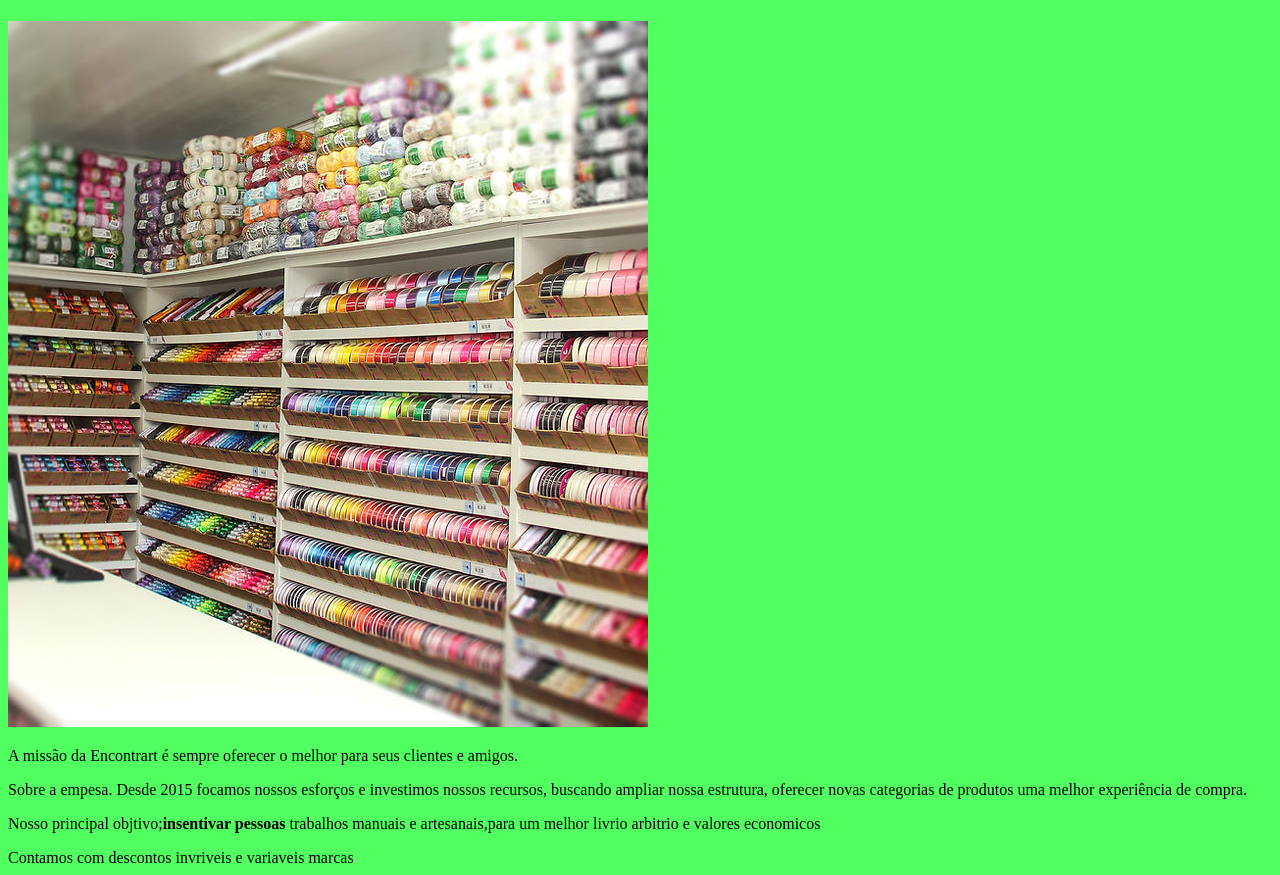
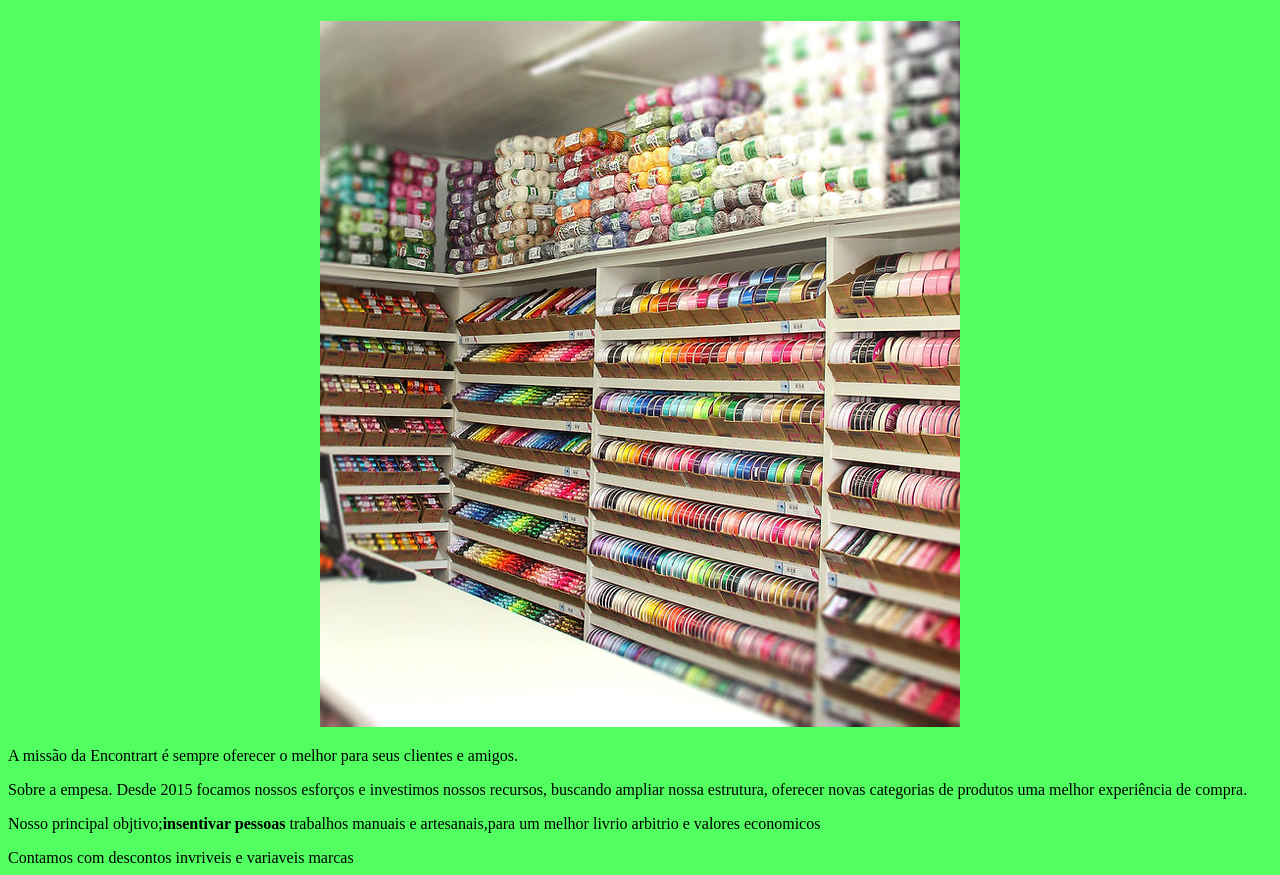
Before and after one commit to Anaaninhacah/ivoleao2022, a plain HTML site: page index.html in a window 1280 px wide. Shown: the part 66-941 px from the top of the page. Drawn offline with Linux system fonts and the light colour scheme.

Commit message:
Update index.html

```diff
--- a/index.html
+++ b/index.html
@@ -10,7 +10,7 @@
 
         <h1>Armarinhos e Aviamentos</h1>
 
-        <img id="foto1" src="foto1.jpg" alt="foto1">
+        <center><img id="foto1" src="foto1.jpg" alt="foto1"></center>
 
         <p>A missão da Encontrart é sempre oferecer o melhor para seus clientes e amigos.</p>
 
@@ -19,5 +19,6 @@
         <p>Nosso principal objtivo;<strong>insentivar pessoas</strong> trabalhos manuais e artesanais,para um melhor livrio arbitrio e valores economicos</p
 
         <h1>Contamos com descontos invriveis e variaveis marcas</h1>
+
     </body>
 <html/>
```
